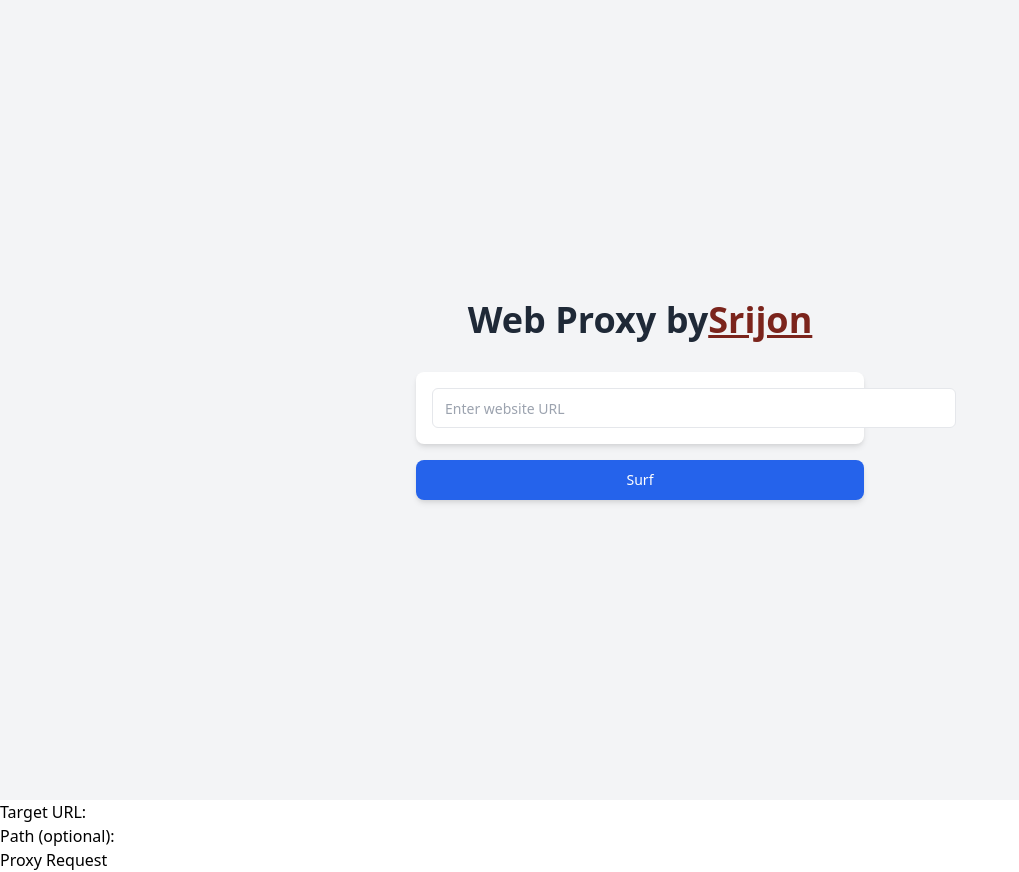
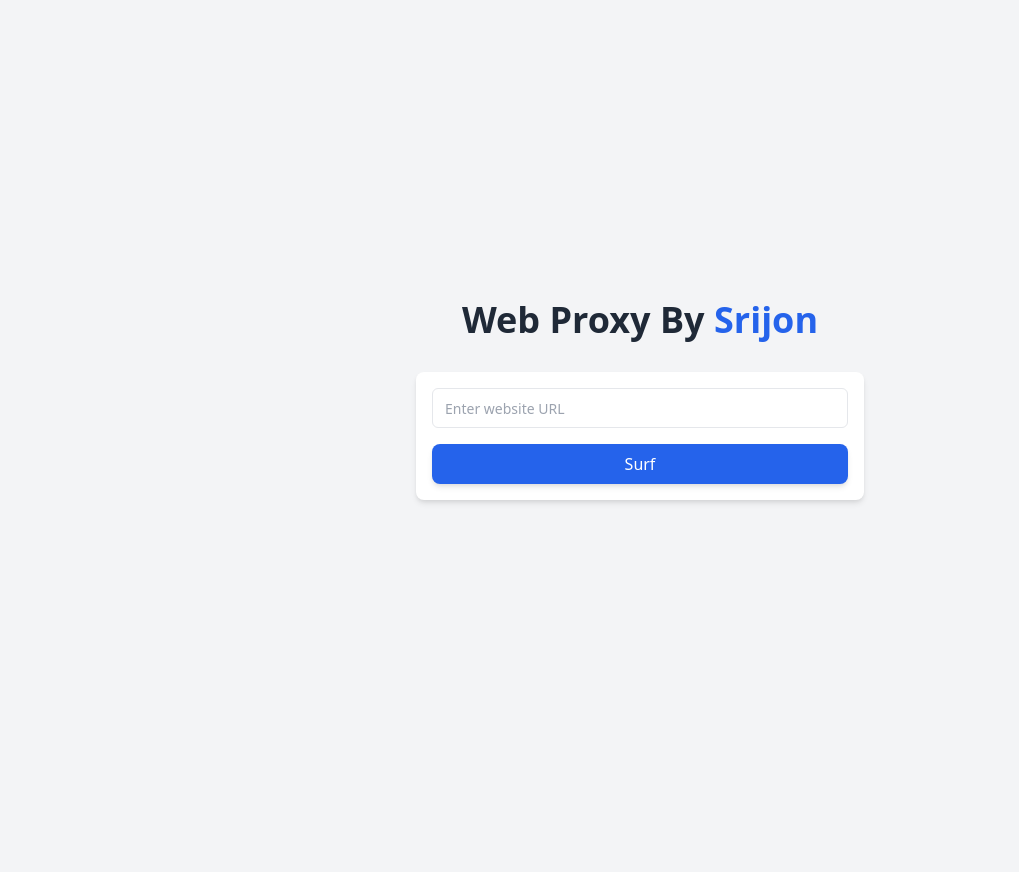
Before and after one commit to noobSrijon/webproxy, a Flask app: page / in a window 1280 px wide. Shown: the whole page, without its empty margins (0-1019 px from the left). After the commit the page ends 503 px from the top, so only its background shows below. Run offline with Flask 2, Linux system fonts and the light colour scheme.

Commit message:
Update index.html

```diff
--- a/templates/index.html
+++ b/templates/index.html
@@ -1,5 +1,6 @@
 <!DOCTYPE html>
 <html lang="en">
+
 <head>
   <meta charset="UTF-8">
   <meta name="viewport" content="width=device-width, initial-scale=1.0">
@@ -8,30 +9,26 @@
   <link href="https://cdn.jsdelivr.net/npm/tailwindcss@2.2.19/dist/tailwind.min.css" rel="stylesheet">
 
 </head>
-<body>
-    <main class="h-screen flex flex-col items-center justify-center bg-gray-100 dark:bg-gray-900">
-        <h1 class="text-4xl font-bold text-gray-800 dark:text-gray-200 mb-8">Web Proxy by<a href="https://facebook.com/srijon777xx" target="_blank" style="color: #7B241C;"><u>Srijon</u></a></h1>
 
-        <div class="w-full max-w-md">
-           <div class="flex items-center space-x-2 bg-white dark:bg-gray-800 rounded-lg shadow-md p-4">
-            <form action="/proxy" method="post">
-              <input style="width:230%;" name="target_url" required class="flex h-10 w-full rounded-md border border-input bg-background px-3 py-2 text-sm ring-offset-background file:border-0 file:bg-transparent file:text-sm file:font-medium placeholder:text-muted-foreground focus-visible:outline-none focus-visible:ring-2 focus-visible:ring-ring focus-visible:ring-offset-2 disabled:cursor-not-allowed disabled:opacity-50 flex-grow" placeholder="Enter website URL" type="text">
-           </div>
-           <button type="submit" class="inline-flex items-center justify-center text-sm font-medium ring-offset-background transition-colors focus-visible:outline-none focus-visible:ring-2 focus-visible:ring-ring focus-visible:ring-offset-2 disabled:pointer-events-none disabled:opacity-50 hover:bg-primary/90 h-10 px-4 w-full mt-4 py-2 bg-blue-600 text-white rounded-lg shadow-md">
-           Surf
-           </button>
+<body class="bg-gray-100 dark:bg-gray-900">
+  <main class="h-screen flex flex-col items-center justify-center">
+    <h1 class="text-2xl sm:text-4xl font-bold text-gray-800 dark:text-gray-200 mb-4 sm:mb-8">Web Proxy By <a href="https://facebook.com/srijon777xx" target="_blank"
+        class="text-blue-600">Srijon</a></h1>
+
+    <div class="w-full max-w-md">
+      <div class="flex flex-col bg-white dark:bg-gray-800 rounded-lg shadow-md p-4">
+        <form action="/proxy" method="get" class="flex flex-col space-y-4">
+          <input name="target_url" required
+            class="h-10 rounded-md border border-input bg-background px-3 py-2 text-sm focus:outline-none"
+            placeholder="Enter website URL" type="text">
+          <button type="submit"
+            class="h-10 bg-blue-600 text-white rounded-lg shadow-md hover:bg-primary/90 transition-colors focus:outline-none">
+            Surf
+          </button>
         </form>
-        </div>
-     </main>
+      </div>
+    </div>
+  </main>
+</body>
 
-
-        <label for="target_url">Target URL:</label>
-        <input type="text" id="target_url" name="target_url" required>
-        <br>
-        <label for="path">Path (optional):</label>
-        <input type="text" id="path" name="path">
-        <br>
-        <button type="submit">Proxy Request</button>
-
-</body>
 </html>
```
